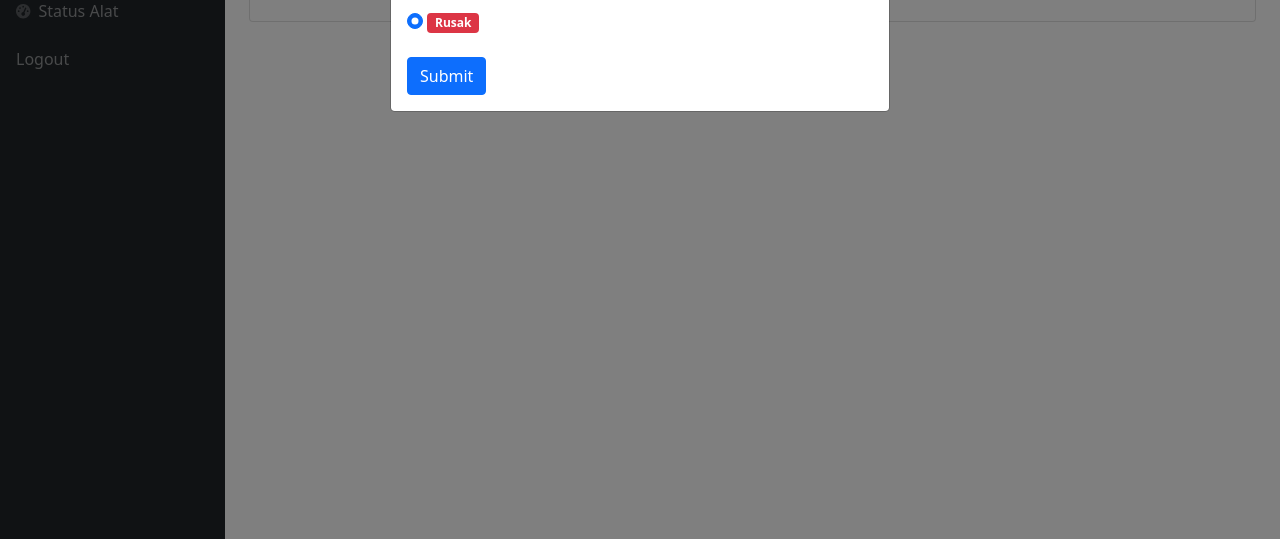
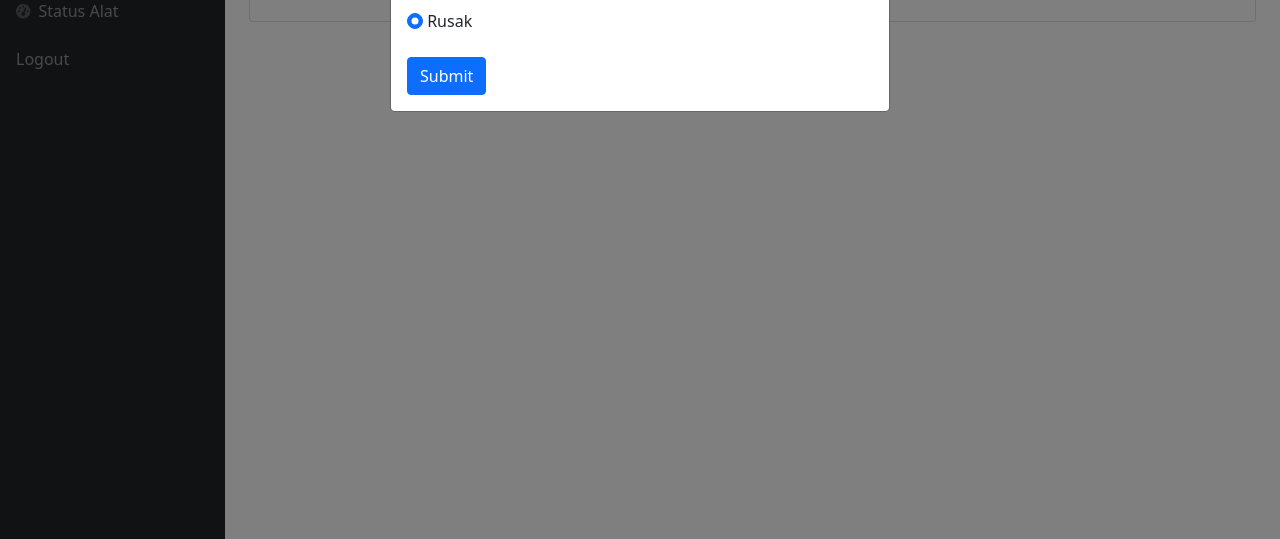
Before and after one commit to erlangga-avx/adminsaya, a PHP site: page /alat.php in a window 1280 px wide, after a click on "Tambah Alat". Shown: the part 261-800 px from the top of the page. Run offline with PHP 8.4, Linux system fonts and the light colour scheme; the visitor is signed in with stand-in values (Sample User, id 1); data that the repository does not hold is empty; some libraries are stand-ins or nearby versions.

Commit message:
menghilangkan badge

```diff
--- a/alat.php
+++ b/alat.php
@@ -87,15 +87,15 @@ require 'cek.php';
                                             <input type="text" name="deskalat" value="<?=$deskalat;?>" class="form-control" required>
                                             <br>
                                             <input type="radio" name="status" value="Rusak" class="form-check-input" checked>
-                                            <label for="radio01" class="form-check-label"><span class="badge bg-danger">Rusak</span></label>
+                                            <label for="radio01" class="form-check-label">Rusak</label>
                                             <br>
                                             <br>
                                             <input type="radio" name="status" value="Diperbaiki" class="form-check-input">
-                                            <label for="radio02" class="form-check-label"><span class="badge bg-warning">Diperbaiki</span></label>
+                                            <label for="radio02" class="form-check-label">Diperbaiki</label>
                                             <br>
                                             <br>
                                             <input type="radio" name="status" value="Harus Diganti" class="form-check-input">
-                                            <label for="radio03" class="form-check-label"><span class="badge bg-dark">Harus Diganti</span></label>
+                                            <label for="radio03" class="form-check-label">Harus Diganti</label>
                                             <br>
                                             <br>
                                             <input type="hidden" name="ida" value="<?=$ida;?>">
@@ -175,7 +175,7 @@ require 'cek.php';
         <br>
         <h5><small>Status Perbaikan</small></h5>
         <input type="radio" name="status" value="Rusak" class="form-check-input" checked>
-        <label for="radio01" class="form-check-label"><span class="badge bg-danger">Rusak</span></label>
+        <label for="radio01" class="form-check-label">Rusak</label>
         <br>
         <!--
         <input type="radio" name="status" value="Diperbaiki" class="form-check-input">
```
